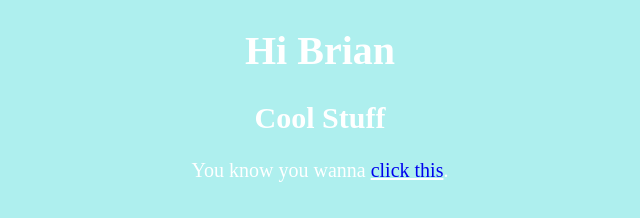
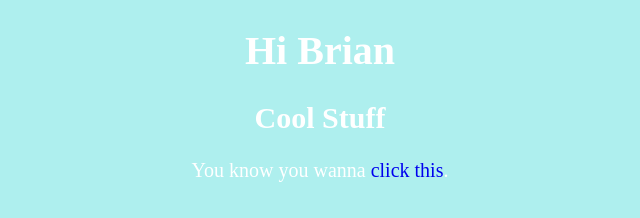
Before and after one commit to zhilincdu/zhilincdu.github.io, a plain HTML site: page index.html in a window 1280 px wide. Shown: the full height of the page, 320-960 px from the left. Drawn offline with Linux system fonts and the light colour scheme.

Commit message:
css stuff index.html

```diff
--- a/index.html
+++ b/index.html
@@ -13,7 +13,7 @@
       font-size: 20px;
     }
     a {
-      text-decoration-color: #fff;
+      text-decoration: none;
     }
     a:hover {
       text-decoration: underline;
```
